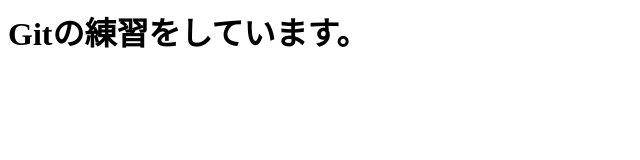
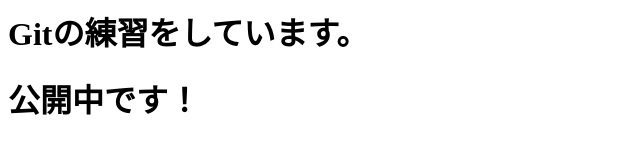
Before and after one commit to S-tam-roppongi/example02, a plain HTML site: page index.html in a window 1280 px wide. Shown: the whole page, without its empty margins (0-640 px from the left). Drawn offline with Linux system fonts and the light colour scheme.

Commit message:
3rd commit 公開中にしました！

```diff
--- a/index.html
+++ b/index.html
@@ -9,6 +9,7 @@
     <BODY>
     <h1>Gitの練習をしています。</h1>
 
+    <h1>公開中です！</h1>
 
 
     </BODY>
```
